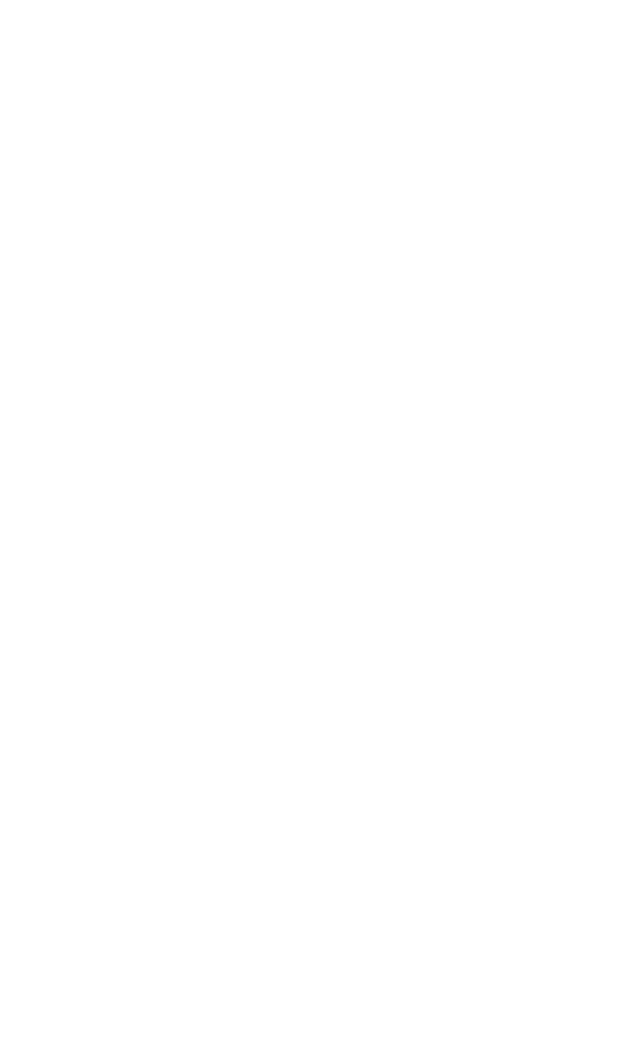
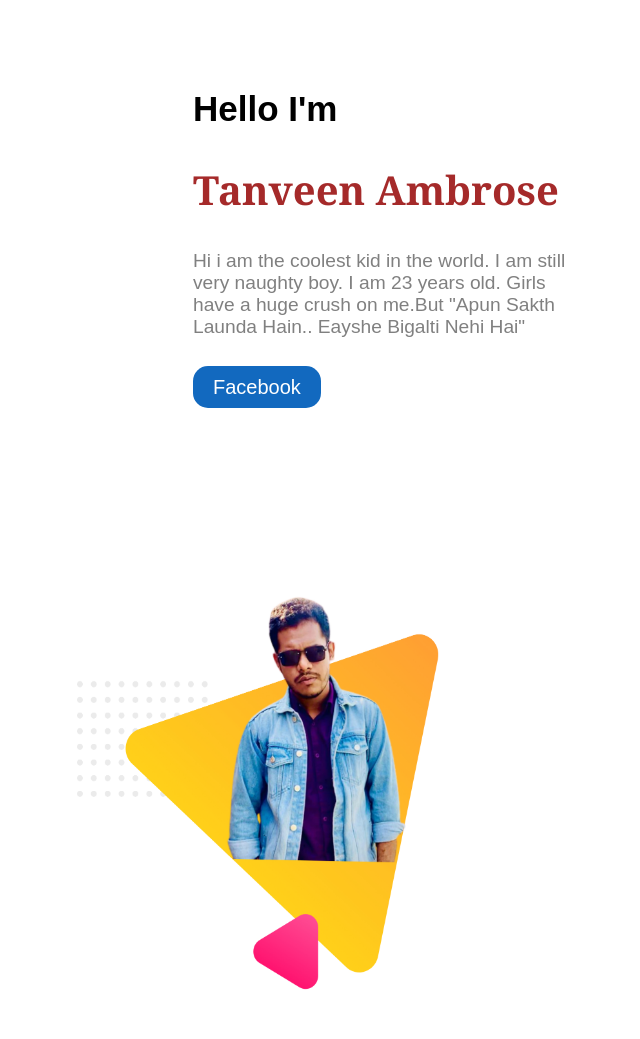
Before and after one commit to TanveenAmbrose/tanu-rocks, a plain HTML site: page index.html in a window 1280 px wide. Shown: the whole page, without its empty margins (47-687 px from the left). Before the commit the page ends 800 px from the top, so only its background shows below. Drawn offline with Linux system fonts and the light colour scheme.

Commit message:
modified

```diff
--- a/index.html
+++ b/index.html
@@ -8,6 +8,20 @@
     <title>Tanveen BRO</title>
 </head>
 <body>
+<section class="first-part">
 
+    <div class="first-one">
+    <h2>Hello I'm</h2>
+    <h1 class="heading">Tanveen Ambrose</h1>
+    <p>Hi i am the coolest kid in the world. I am still very naughty boy. I am 23 years old. Girls have a huge crush on me.But "Apun Sakth Launda Hain.. Eayshe Bigalti Nehi Hai"</p><br>
+    <a class="link" href="https://www.facebook.com/rakibulalamtanveen">Facebook</a>
+    </div>
+
+
+    <div class="first-one">
+        <img src="images/image 16.jpg" height="500px" width="500px">
+
+     </div>
+    </section>
 </body>
 </html>
--- a/style.css
+++ b/style.css
@@ -0,0 +1,42 @@
+body{
+    font-family: Arial, Helvetica, sans-serif;
+    margin: 0px;
+}
+
+.first-part{
+        background-image: url(images/header-bg.png);
+}
+.first-one{
+    float: left;
+    width: 30%;
+    margin-left: 200px;
+    margin-top: 20px;
+    padding: 40px;
+}
+.first-one img{
+    width: 500px;
+    float: right;
+    margin-left: 60px;
+    padding: 0px;
+
+}
+p{
+    font-size: larger;
+    color: gray;
+}
+.heading{
+    font-size: 40px;
+    color: brown;
+    font-family: Georgia, 'Times New Roman', Times, serif;
+}
+h2{
+    font-size: 35px;
+}
+.link{
+    text-decoration: none;
+    font-size: 20px;
+    border-radius: 15px;
+    background-color: rgb(18, 105, 191);
+    color: white;
+    padding: 10px 20px;
+}
```
